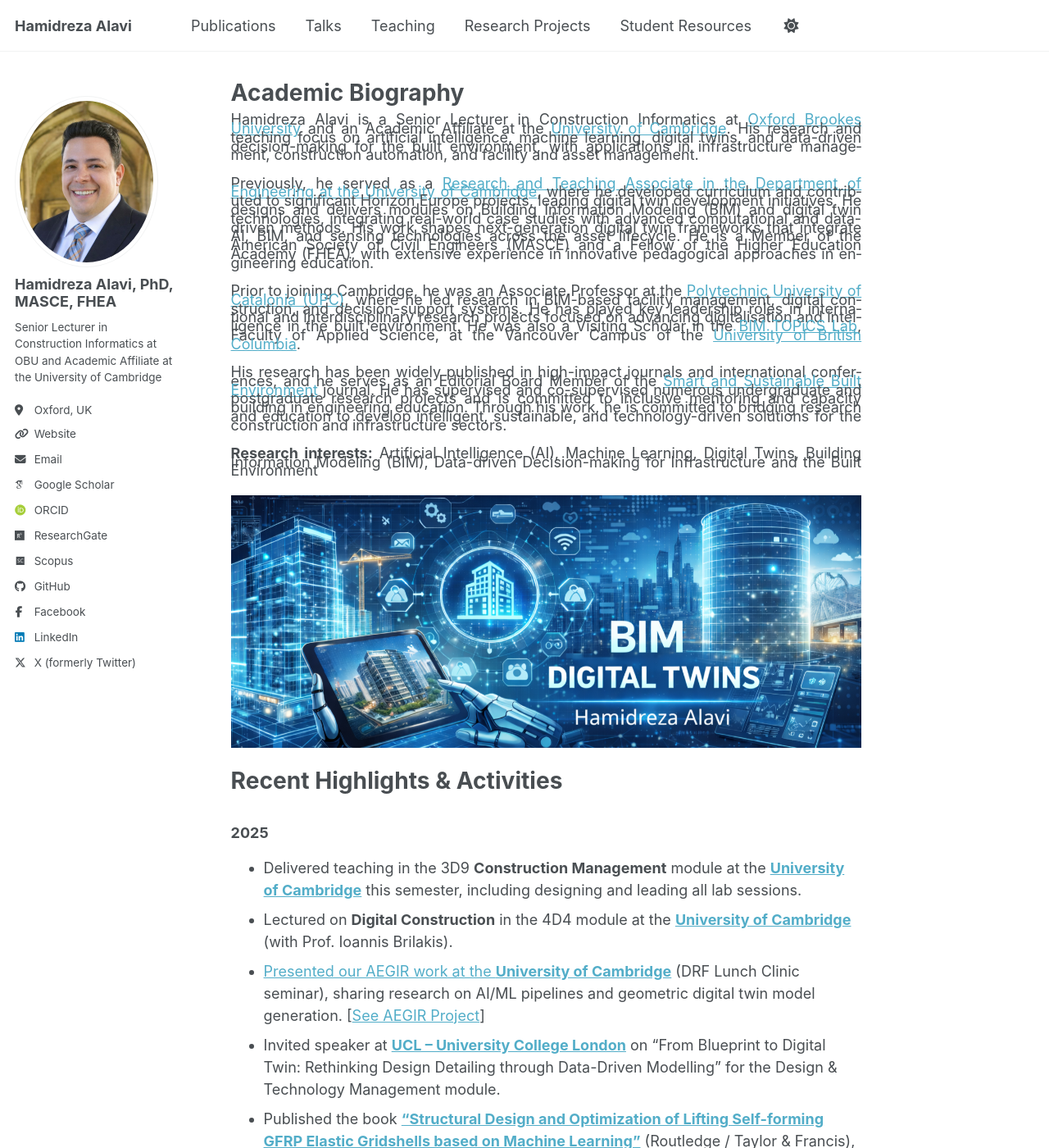
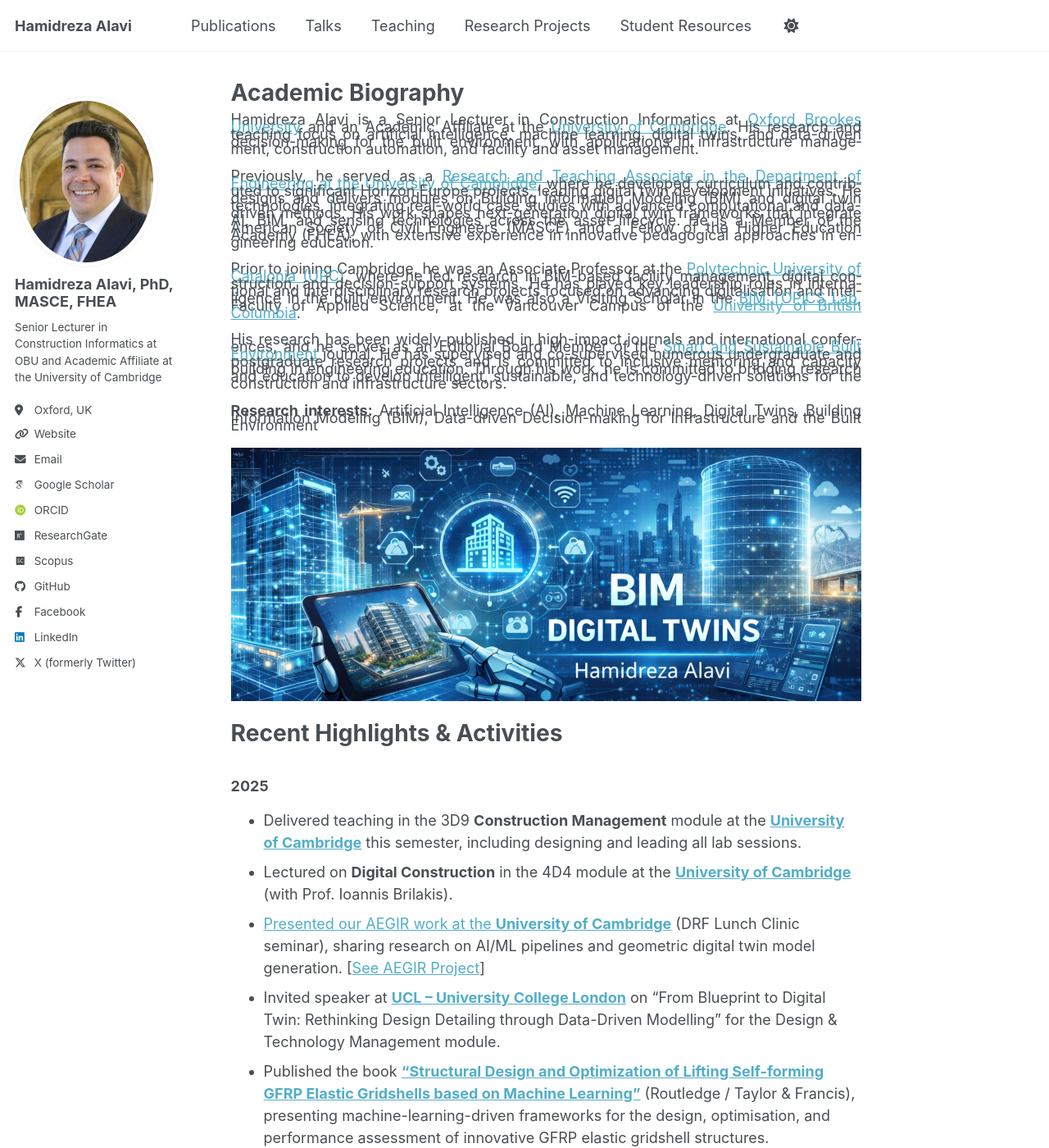
Before and after one commit to Hr-Alavi/Hr-Alavi.github.io, a Jekyll site: the page built from _pages/about.md, in a window 1280 px wide and 1400 px high. Shown: the whole window at 82% size. Built offline with Jekyll 4.4.1, drawn with Linux system fonts in a browser that asks for light colours; some web fonts are replaced; a script bundle is joined from its source files by our own code; library files that are not in the unit come from our copies.

Commit message:
Update main.scss

```diff
--- a/assets/css/main.scss
+++ b/assets/css/main.scss
@@ -47,6 +47,6 @@
 .justify-text {
   text-align: justify;
   hyphens: auto;
-  margin-bottom: 0.6em;
-  line-height: 0.6;
+  margin-bottom: 0.1em;
+  line-height: 0.5;
 }
```
